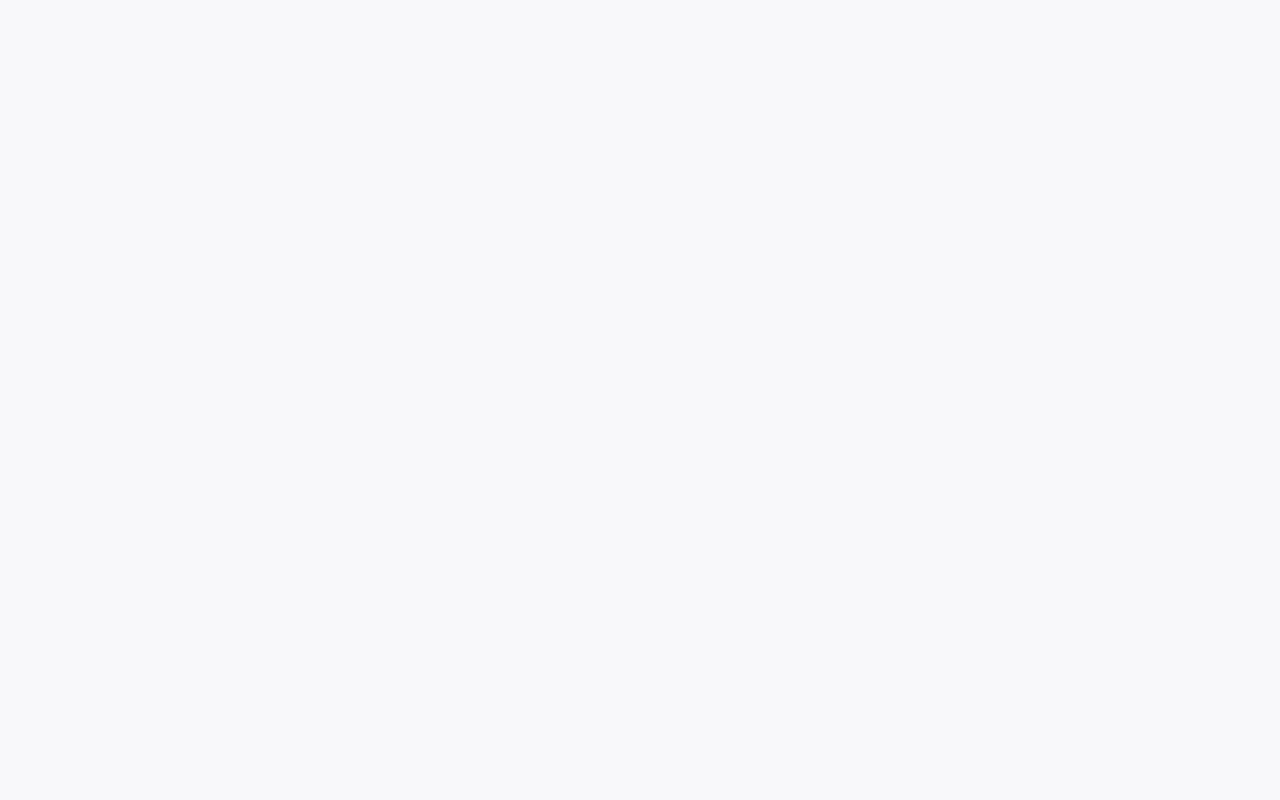
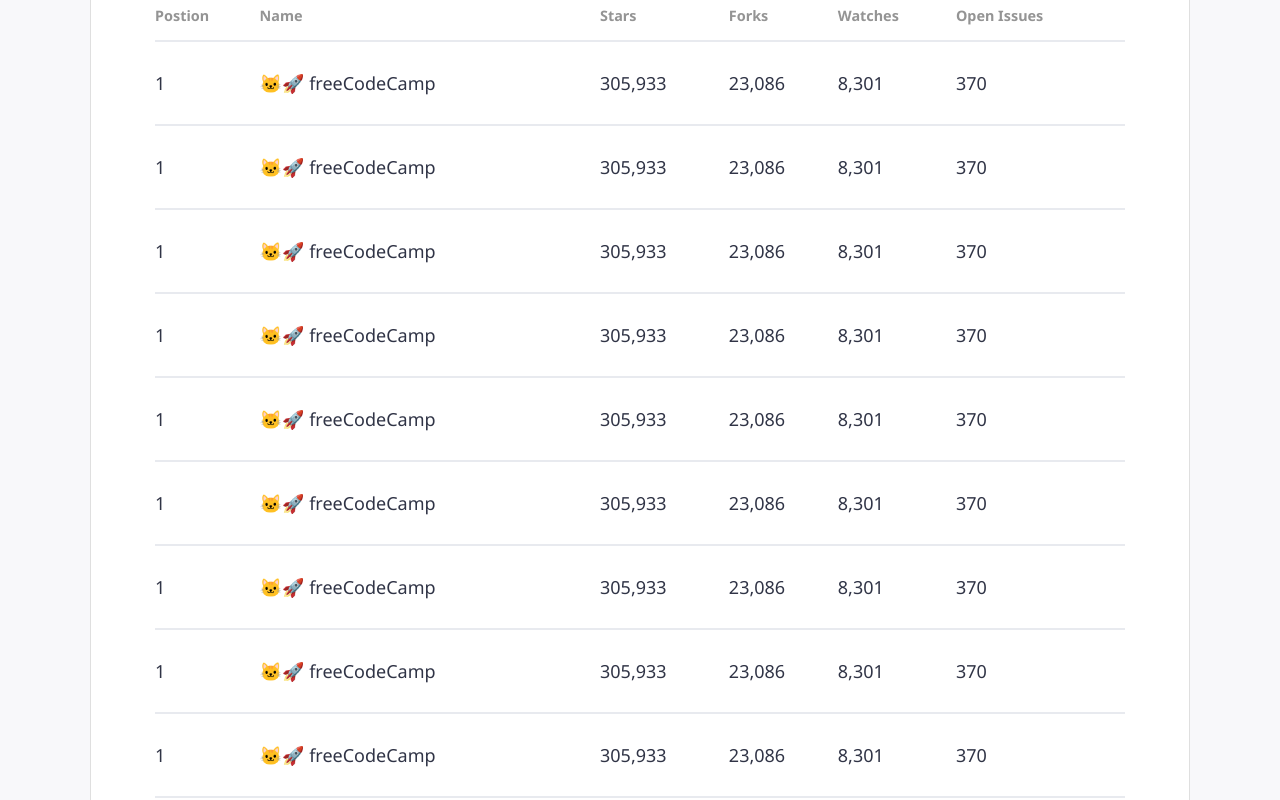
Before and after one commit to matheusquintaes/github-explore, a React (Create React App) app: page / in a window 1280 px wide. Shown: the part 360-1160 px from the top of the page. Before the commit the page ends 800 px from the top, so only its background shows below. Built offline with nearby package versions, Linux system fonts and the light colour scheme.

Commit message:
First styles

```diff
--- a/src/App.js
+++ b/src/App.js
@@ -1,14 +1,18 @@
 import React from 'react';
-import Header from './components/Header/'
+import Header from './components/Header'
+import Layout from './components/Layout'
+import Panel from './components/Panel'
 import Popular from './components/Popular'
-import GlobalStyles from "./styles/global"
 
 function App() {
   return (
     <div>
-      <GlobalStyles />
       <Header/>
-      <Popular/>
+      <Layout>
+        <Panel title="Popular Github Repos">
+          <Popular/>
+        </Panel>
+      </Layout>
     </div>
   );
 }
--- a/src/components/Header/styled.js
+++ b/src/components/Header/styled.js
@@ -3,8 +3,8 @@ import styled from "styled-components"
 export const Header = styled.header`
    background: #fff;
    width:100vw;
-   position:fixed;
    padding: 2rem 0;
+   top: 0;
 `
 export const HeaderWrapper = styled.div`
   display: flex;
@@ -17,6 +17,7 @@ export const HeaderWrapper = styled.div`
 export const NavLeft = styled.nav`
   display: flex;
   align-items: center;
+
   ul {
     display: flex;
   }
--- /dev/null
+++ b/src/components/Layout/index.js
@@ -0,0 +1,21 @@
+import React from "react"
+import PropTypes from "prop-types"
+
+import * as S from "./styled"
+import GlobalStyles from "../../styles/global"
+
+
+export default function Layout ({children}) {
+  return (
+
+    <S.LayoutWrapper>
+      <GlobalStyles />
+       {children}
+    </S.LayoutWrapper>
+
+  )
+}
+
+Layout.propTypes = {
+  children: PropTypes.node.isRequired,
+}
--- /dev/null
+++ b/src/components/Layout/styled.js
@@ -0,0 +1,7 @@
+import styled from "styled-components"
+
+export const LayoutWrapper = styled.div`
+  background: #fff;
+  max-width:1100px;
+  margin: 4rem auto;
+`
--- /dev/null
+++ b/src/components/Panel/index.js
@@ -0,0 +1,18 @@
+import React from 'react'
+import * as S from './styled'
+import PropTypes from 'prop-types'
+
+export default function Panel ({children, title}) {
+  return (
+      <S.Panel>
+        <S.Title>{title}</S.Title>
+        {children}
+      </S.Panel>
+    )
+
+}
+
+
+Panel.propTypes = {
+  children: PropTypes.node.isRequired,
+}
--- /dev/null
+++ b/src/components/Panel/styled.js
@@ -0,0 +1,15 @@
+import styled from "styled-components"
+
+export const Panel = styled.div`
+   background: #fff;
+   padding: 4rem;
+   border: 1px solid #DFDFDF;
+   border-radius: 5px;
+`
+
+export const Title = styled.h1`
+   font-size: 2.2rem;
+   color:#000;
+   margin-bottom: 2.4rem;
+   font-weight: bold;
+`
--- a/src/components/Popular/index.js
+++ b/src/components/Popular/index.js
@@ -1,13 +1,110 @@
 import React from 'react'
+
+import * as S from './styled'
 
 export default class Popular extends React.Component {
 
   render() {
+    return(
+      <>
+      <S.Filter> Language: <span> <b>All</b></span></S.Filter>
+      <S.Table>
+        <thead>
+          <tr>
+            <th>Postion</th>
+            <th>Name</th>
+            <th>Stars</th>
+            <th>Forks</th>
+            <th>Watches</th>
+            <th>Open Issues</th>
+          </tr>
+        </thead>
+        <tbody>
+          <tr>
+            <td>1</td>
+            <td><span role="img" aria-label="emoji">🐱‍🚀</span> freeCodeCamp</td>
+            <td>305,933</td>
+            <td>23,086</td>
+            <td>8,301</td>
+            <td>370</td>
+          </tr>
+          <tr>
+            <td>1</td>
+            <td><span role="img" aria-label="emoji">🐱‍🚀</span> freeCodeCamp</td>
+            <td>305,933</td>
+            <td>23,086</td>
+            <td>8,301</td>
+            <td>370</td>
+          </tr>
+          <tr>
+            <td>1</td>
+            <td><span role="img" aria-label="emoji">🐱‍🚀</span> freeCodeCamp</td>
+            <td>305,933</td>
+            <td>23,086</td>
+            <td>8,301</td>
+            <td>370</td>
+          </tr>
+          <tr>
+            <td>1</td>
+            <td><span role="img" aria-label="emoji">🐱‍🚀</span> freeCodeCamp</td>
+            <td>305,933</td>
+            <td>23,086</td>
+            <td>8,301</td>
+            <td>370</td>
+          </tr>
+          <tr>
+            <td>1</td>
+            <td><span role="img" aria-label="emoji">🐱‍🚀</span> freeCodeCamp</td>
+            <td>305,933</td>
+            <td>23,086</td>
+            <td>8,301</td>
+            <td>370</td>
+          </tr>
+          <tr>
+            <td>1</td>
+            <td><span role="img" aria-label="emoji">🐱‍🚀</span> freeCodeCamp</td>
+            <td>305,933</td>
+            <td>23,086</td>
+            <td>8,301</td>
+            <td>370</td>
+          </tr>
+          <tr>
+            <td>1</td>
+            <td><span role="img" aria-label="emoji">🐱‍🚀</span> freeCodeCamp</td>
+            <td>305,933</td>
+            <td>23,086</td>
+            <td>8,301</td>
+            <td>370</td>
+          </tr>
+          <tr>
+            <td>1</td>
+            <td><span role="img" aria-label="emoji">🐱‍🚀</span> freeCodeCamp</td>
+            <td>305,933</td>
+            <td>23,086</td>
+            <td>8,301</td>
+            <td>370</td>
+          </tr>
+          <tr>
+            <td>1</td>
+            <td><span role="img" aria-label="emoji">🐱‍🚀</span> freeCodeCamp</td>
+            <td>305,933</td>
+            <td>23,086</td>
+            <td>8,301</td>
+            <td>370</td>
+          </tr>
+          <tr>
+            <td>1</td>
+            <td><span role="img" aria-label="emoji">🐱‍🚀</span> freeCodeCamp</td>
+            <td>305,933</td>
+            <td>23,086</td>
+            <td>8,301</td>
+            <td>370</td>
+          </tr>
+        </tbody>
+      </S.Table>
+      </>
+    )
 
-    return (
-      <React.Fragment>
-        <h1>Popular</h1>
-      </React.Fragment>
-    )
   }
+
 }
--- /dev/null
+++ b/src/components/Popular/styled.js
@@ -0,0 +1,25 @@
+import styled from "styled-components"
+
+export const Filter = styled.div`
+  margin-bottom: 3rem;
+`
+
+export const Table = styled.table`
+  width: 100%;
+
+  th {
+    text-align: left;
+    color: #949494;
+    padding-bottom: 1rem;
+    font-size: 0.9rem;
+    font-weight: bold;
+  }
+
+  td {
+    border-top: 2px solid #E8EAEF;
+    border-bottom: 2px solid #E8EAEF;
+    padding: 2rem 0;
+    color: #303446;
+  }
+
+`
--- a/src/styles/global.js
+++ b/src/styles/global.js
@@ -5,6 +5,7 @@ const GlobalStyles = createGlobalStyle`
    v2.0 | 20110126
    License: none (public domain)
 */
+@import url('https://fonts.googleapis.com/css?family=Noto+Sans:400,700&display=swap');
 
 html, body, div, span, applet, object, iframe,
 h1, h2, h3, h4, h5, h6, p, blockquote, pre,
@@ -33,9 +34,7 @@ footer, header, hgroup, menu, nav, section {
 }
 body {
   line-height: 1;
-  font-family: -apple-system, BlinkMacSystemFont, "Segoe UI", "Roboto", "Oxygen",
-  "Ubuntu", "Cantarell", "Fira Sans", "Droid Sans", "Helvetica Neue",
-	sans-serif;
+	font-family: 'Noto Sans', sans-serif;
 	background: #F8F8FA;
 	font-size: 18px;
 }
```
